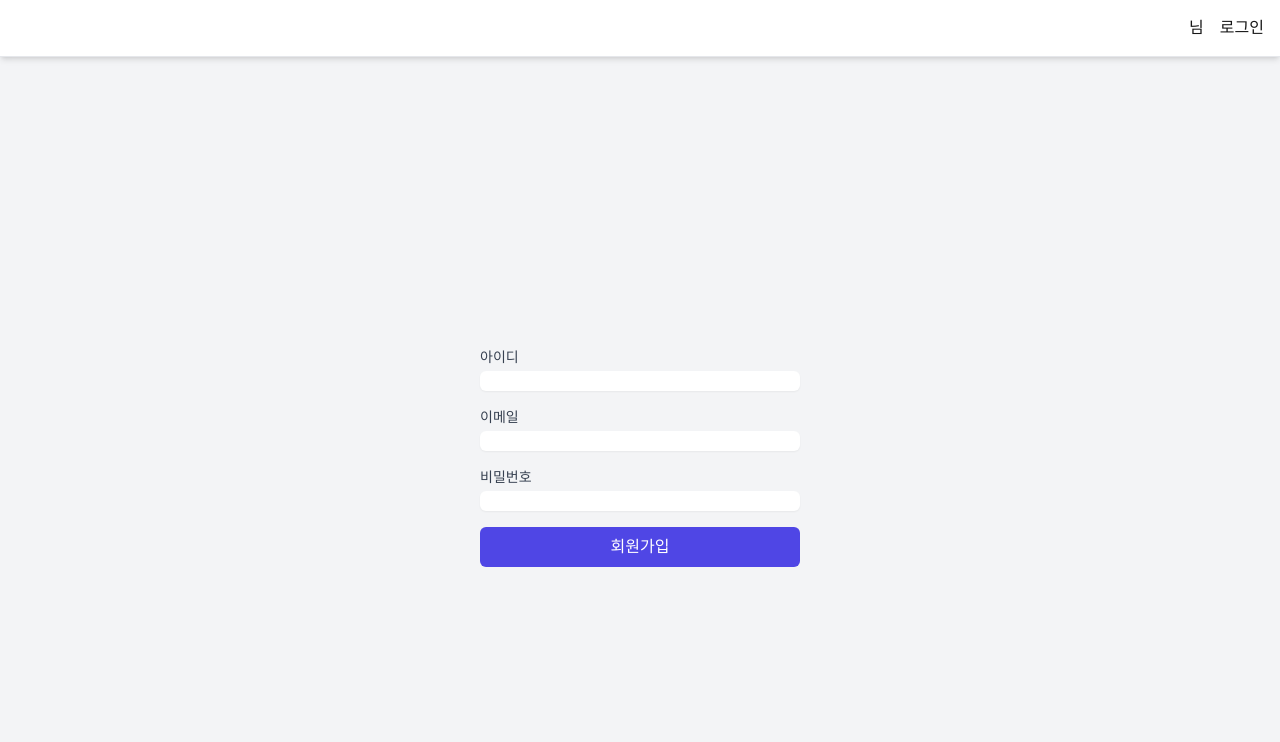
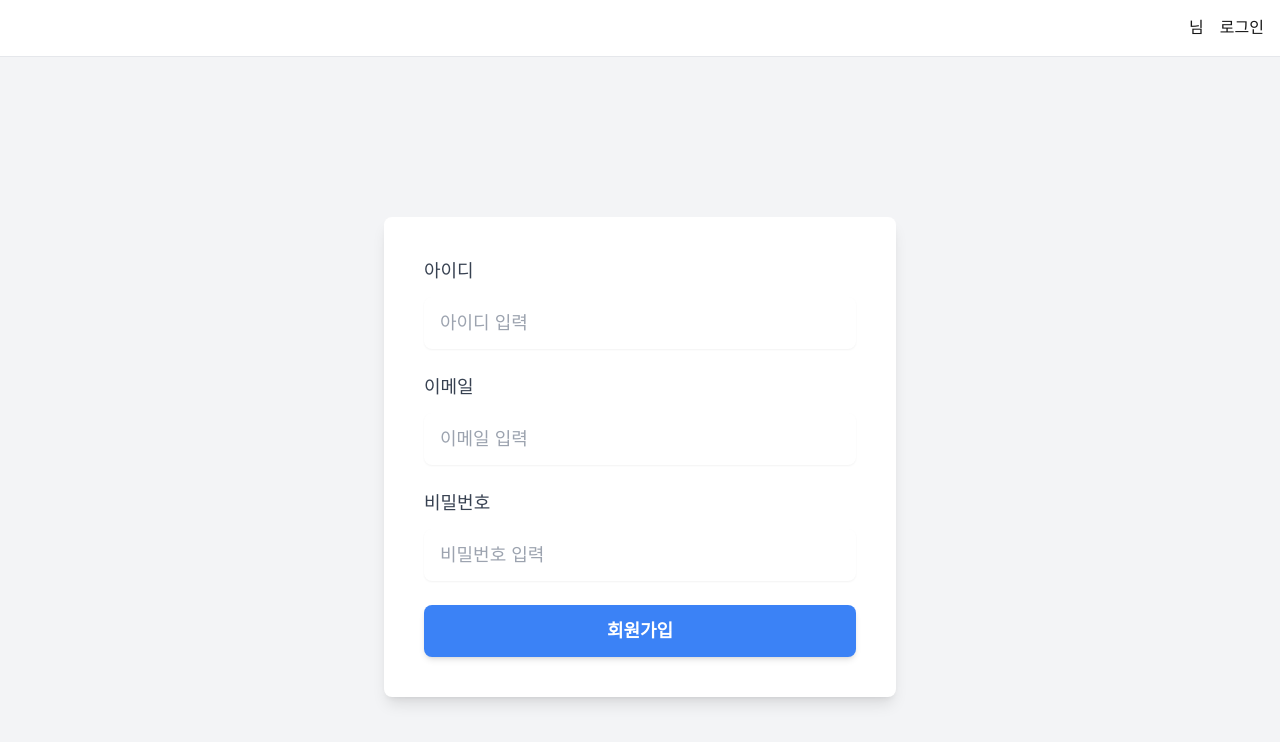
Before and after one commit to kwjdnjs/youtubecountfe, a Next.js app: page /signup in a window 1280 px wide. Shown: the top 742 px of the page. Built offline with nearby package versions, Linux system fonts and the light colour scheme; no server answers.

Commit message:
디자인 수정 & hook 분리

```diff
--- a/app/signupsuccess/page.tsx
+++ b/app/signupsuccess/page.tsx
@@ -4,15 +4,18 @@ import { redirect } from "next/navigation";
 
 export default function Page() {
   return (
-    <div>
-      <div>성공적으로 가입되었습니다.</div>
-      <button
-        onClick={() => {
-          redirect("/login");
-        }}
-      >
-        로그인으로
-      </button>
+    <div className="flex flex-col items-center justify-center min-h-screen bg-gray-100">
+      <div className="bg-white p-8 rounded-lg shadow-lg w-full max-w-md text-center">
+        <div className="text-xl font-semibold text-gray-800 mb-6">
+          ✅ 성공적으로 가입되었습니다.
+        </div>
+        <button
+          onClick={() => redirect("/login")}
+          className="w-full bg-blue-500 text-white text-lg py-3 px-6 rounded-lg shadow-md hover:bg-blue-600 focus:outline-none focus:ring-2 focus:ring-blue-400 focus:ring-offset-2 transition duration-300"
+        >
+          로그인으로 이동
+        </button>
+      </div>
     </div>
   );
 }
--- a/components/Username.tsx
+++ b/components/Username.tsx
@@ -1,11 +1,9 @@
 "use client";
 
+import useUsername from "@/hooks/useUsername";
+
 export default function Username() {
-  let username = null;
-
-  try {
-    username = localStorage.getItem("username");
-  } catch (e) {}
+  const username = useUsername();
 
   return <span>{username} 님</span>;
 }
--- a/components/login/LoginBtnWrapper.tsx
+++ b/components/login/LoginBtnWrapper.tsx
@@ -1,15 +1,13 @@
 "use client";
 
+import useLoginStatus from "@/hooks/useLoginStatus";
 import LoginButton from "./LoginButton";
 import LogoutButton from "./LogoutButton";
 
 export default function LoginBtnWrapper() {
-  let username = null;
-  try {
-    username = localStorage.getItem("username");
-  } catch (e) {}
+  const isLoggedIn = useLoginStatus();
 
-  if (username) {
+  if (isLoggedIn) {
     return <LogoutButton />;
   } else {
     return <LoginButton />;
--- a/components/signup/SignUpForm.tsx
+++ b/components/signup/SignUpForm.tsx
@@ -25,7 +25,7 @@ export default function SignUpForm() {
       const response = await post("v1/auth/signup", values);
       if (response) {
         console.log(response);
-        router.push(`/signupsuccess`);
+        router.push("/signupsuccess");
       }
     } catch (e) {
       setErr(e.toString());
@@ -33,59 +33,62 @@ export default function SignUpForm() {
   };
 
   return (
-    <div className="flex justify-center items-center min-h-screen">
-      <ModalWrapper error={err} />
-      <div className="flex flex-col items-center">
-        <form onSubmit={handleSubmit} className="space-y-4">
-          <div className="min-w-[25vw]">
+    <div className="flex items-center justify-center min-h-screen bg-gray-100">
+      <div className="bg-white p-10 rounded-lg shadow-lg w-full max-w-lg">
+        <ModalWrapper error={err} />
+        <form onSubmit={handleSubmit} className="space-y-6">
+          <div>
             <label
               htmlFor="username"
-              className="block text-sm font-medium text-gray-700"
+              className="block text-lg font-medium text-gray-700"
             >
               아이디
             </label>
             <input
               type="text"
               id="username"
-              className="mt-1 block w-full rounded-md border-gray-300 shadow-sm focus:border-indigo-500 focus:ring-indigo-500 sm:text-sm"
+              className="mt-3 block w-full rounded-lg border-gray-300 shadow-sm focus:border-blue-500 focus:ring-blue-500 text-lg py-3 px-4"
               onChange={handleChange}
               value={values.username}
+              placeholder="아이디 입력"
             />
           </div>
-          <div className="min-w-[25vw]">
+          <div>
             <label
               htmlFor="email"
-              className="block text-sm font-medium text-gray-700"
+              className="block text-lg font-medium text-gray-700"
             >
               이메일
             </label>
             <input
-              type="text"
+              type="email"
               id="email"
-              className="mt-1 block w-full rounded-md border-gray-300 shadow-sm focus:border-indigo-500 focus:ring-indigo-500 sm:text-sm"
+              className="mt-3 block w-full rounded-lg border-gray-300 shadow-sm focus:border-blue-500 focus:ring-blue-500 text-lg py-3 px-4"
               onChange={handleChange}
               value={values.email}
+              placeholder="이메일 입력"
             />
           </div>
-          <div className="min-w-[25vw]">
+          <div>
             <label
               htmlFor="password"
-              className="block text-sm font-medium text-gray-700"
+              className="block text-lg font-medium text-gray-700"
             >
               비밀번호
             </label>
             <input
               type="password"
               id="password"
-              className="mt-1 block w-full rounded-md border-gray-300 shadow-sm focus:border-indigo-500 focus:ring-indigo-500 sm:text-sm"
+              className="mt-3 block w-full rounded-lg border-gray-300 shadow-sm focus:border-blue-500 focus:ring-blue-500 text-lg py-3 px-4"
               onChange={handleChange}
               value={values.password}
+              placeholder="비밀번호 입력"
             />
           </div>
-          <div className="min-w-[25vw]">
+          <div>
             <button
               type="submit"
-              className="w-full bg-indigo-600 text-white py-2 px-4 rounded-md hover:bg-indigo-700 focus:outline-none focus:ring-2 focus:ring-indigo-500 focus:ring-offset-2"
+              className="w-full bg-blue-500 text-white py-3 px-4 text-lg font-semibold rounded-lg shadow-md hover:bg-blue-600 focus:outline-none focus:ring-2 focus:ring-blue-400 focus:ring-offset-2 transition duration-300"
             >
               회원가입
             </button>
--- /dev/null
+++ b/hooks/useLoginStatus.tsx
@@ -0,0 +1,12 @@
+import { useEffect } from "react";
+import useUsername from "./useUsername";
+
+export default function useLoginStatus() {
+  const username = useUsername();
+
+  useEffect(() => {
+    console.log("현재 username 값:", username);
+  }, [username]);
+
+  return Boolean(username);
+}
--- /dev/null
+++ b/hooks/useUsername.tsx
@@ -0,0 +1,13 @@
+import { useEffect, useState } from "react";
+
+export default function useUsername() {
+  const [username, setUsername] = useState(null);
+
+  useEffect(() => {
+    try {
+      setUsername(localStorage.getItem("username"));
+    } catch (e) {}
+  }, []);
+
+  return username;
+}
```
